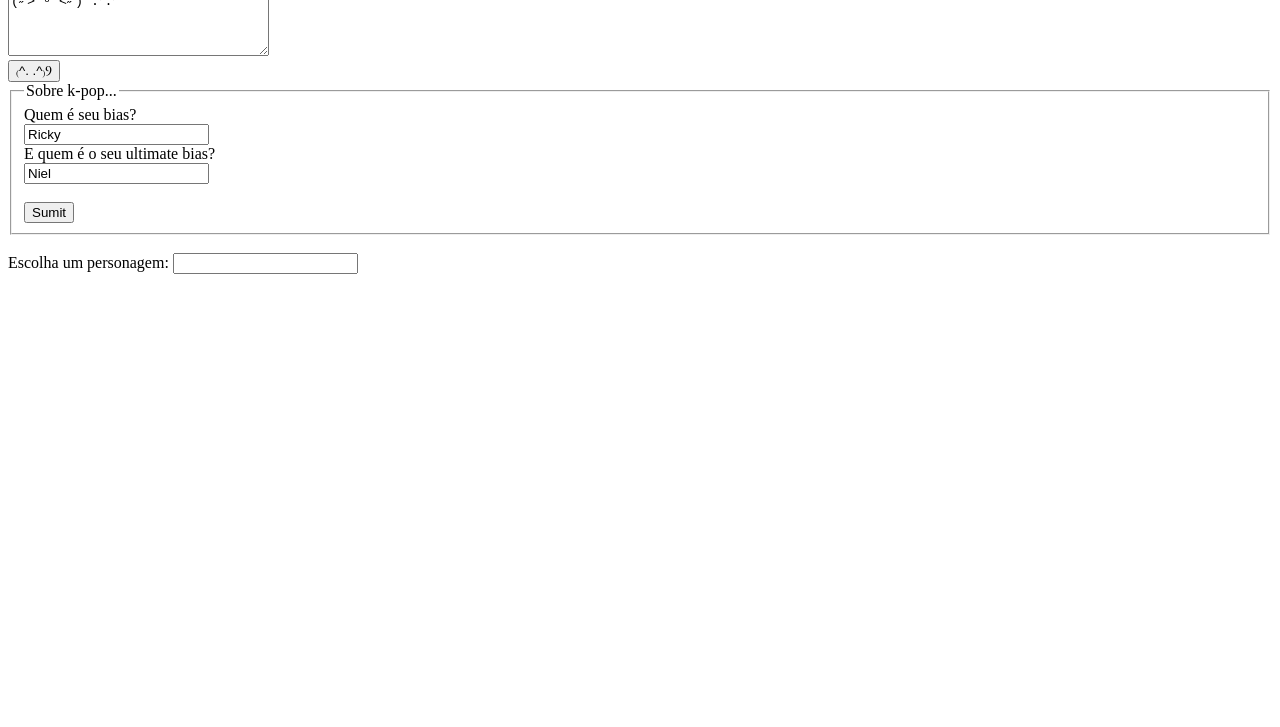
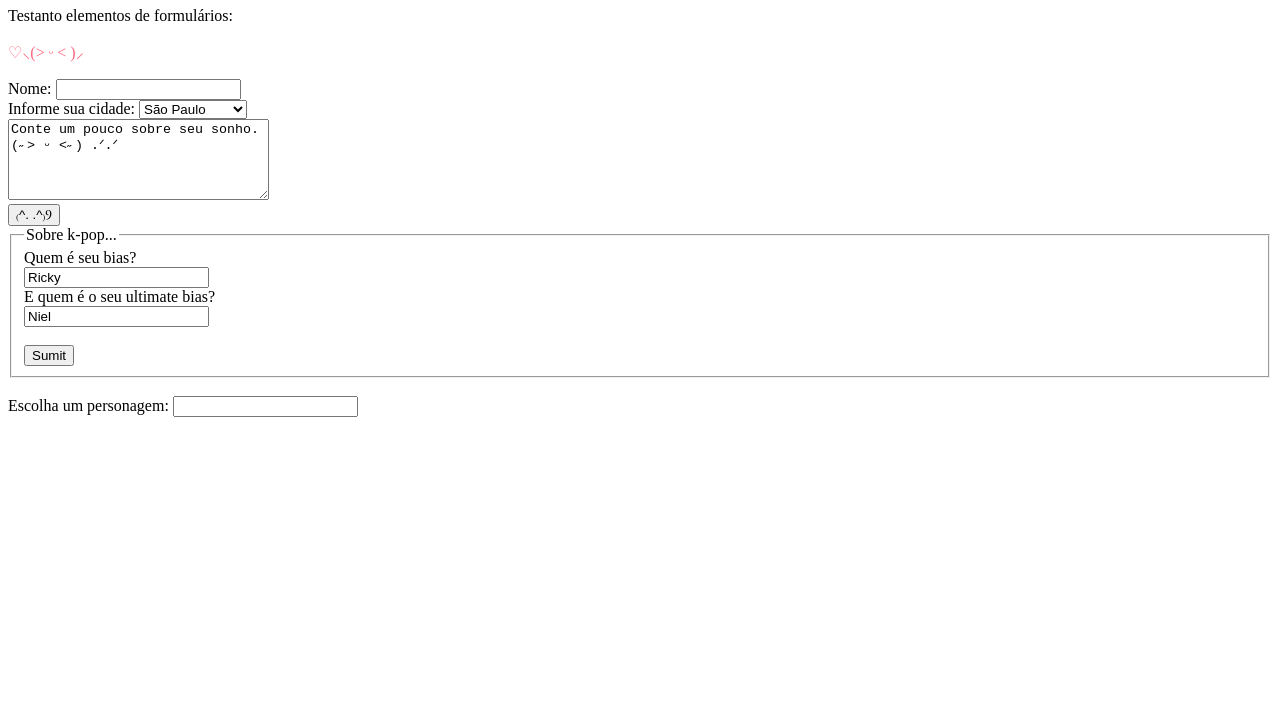
Before and after one commit to warahdev/HTML_CSS_JS, a plain HTML site: page HTML-CSS/Fundametos/formulario.html in a window 1280 px wide. Shown: the part 73-800 px from the top of the page. Drawn offline with Linux system fonts and the light colour scheme.

Commit message:
rfactor: adjust file

```diff
--- a/HTML-CSS/Fundametos/formulario.html
+++ b/HTML-CSS/Fundametos/formulario.html
@@ -7,6 +7,9 @@
 </head>
 <body>
     <form>
+        <h1>Formulário</h1>
+        <p>Testanto elementos de formulários:</p>
+        <p style="color: rgb(255, 103, 126);">♡⸜(˃ ᵕ ˂ )⸝</p>
         <label for="nomeUsuario">Nome: </label>
         <input type="text" id="nomeUsuario" name="nome">
 
```
